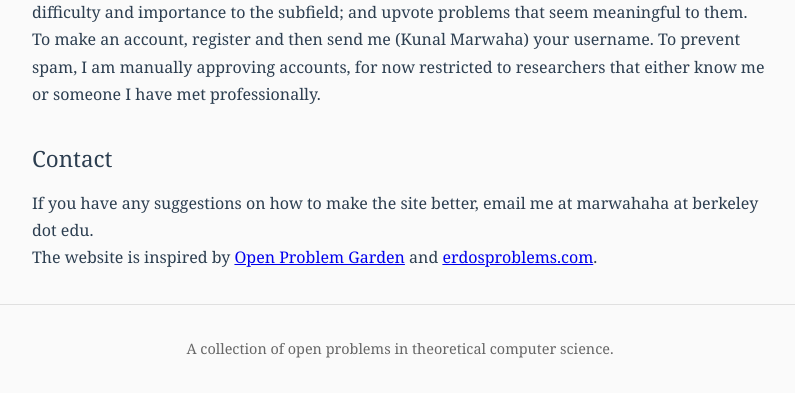
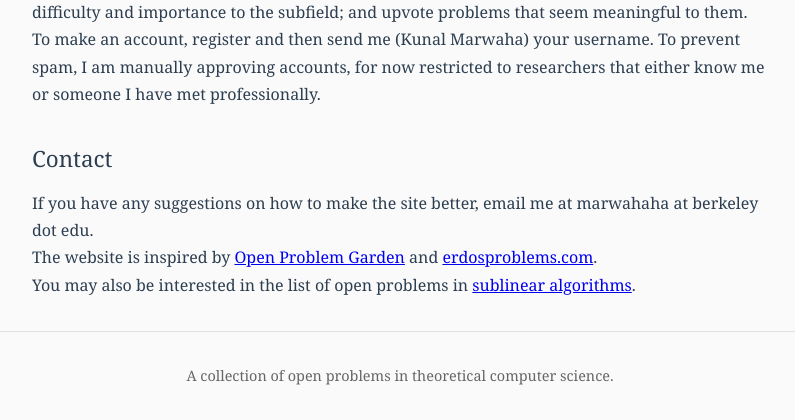
Before and after one commit to marwahaha/tcsopenproblems, a Flask app: page /about in a window 1280 px wide. Shown: the part 731-1151 px from the top of the page, without its empty margins (240-1035 px from the left). Before the commit the page ends 1089 px from the top, so only its background shows below. Run offline with Flask 3, Linux system fonts and the light colour scheme.

Commit message:
Add link to sublinear algorithms open problems
Co-Authored-By: Claude Opus 4.5 <noreply@anthropic.com>

```diff
--- a/templates/about.html
+++ b/templates/about.html
@@ -31,5 +31,7 @@
     <p>If you have any suggestions on how to make the site better, email me at marwahaha at berkeley dot edu.</p>
 
     <p>The website is inspired by <a href="http://www.openproblemgarden.org">Open Problem Garden</a> and <a href="https://www.erdosproblems.com/">erdosproblems.com</a>.</p>
+
+    <p>You may also be interested in the list of open problems in <a href="https://sublinear.info/index.php?title=Open_Problems:By_Number">sublinear algorithms</a>.</p>
 </div>
 {% endblock %}
```
